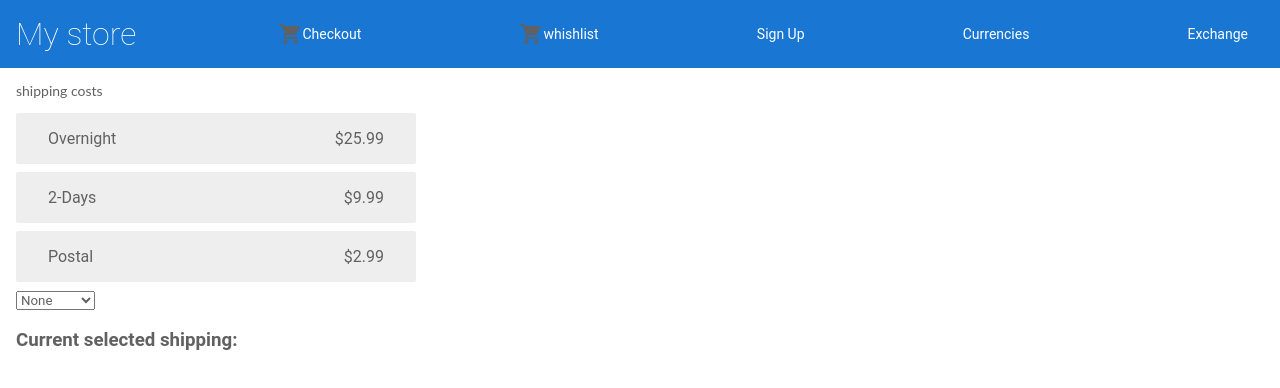
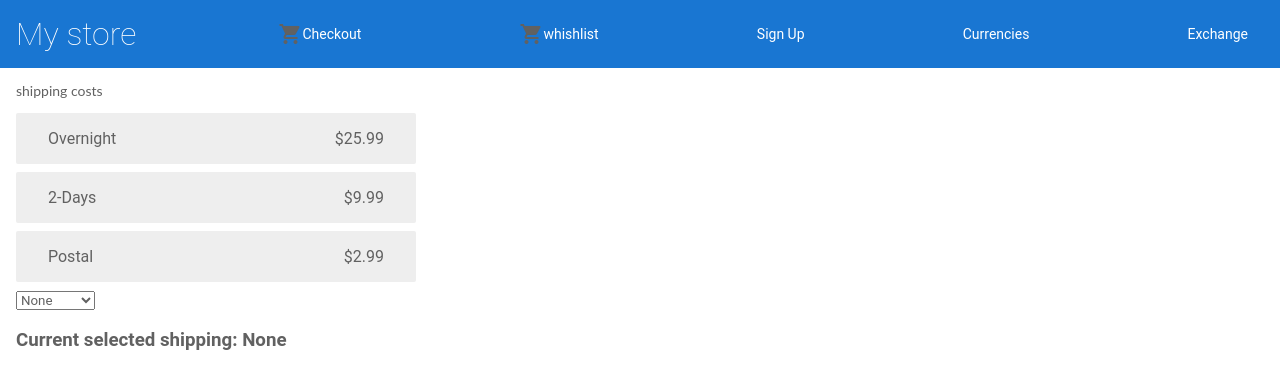
Before and after one commit to DOKVADZETAKO/angular-tutorial-1, an Angular app: page /shipping in a window 1280 px wide. Shown: the top 388 px of the page. Built offline with nearby package versions, Linux system fonts and the light colour scheme.

Commit message:
feat(21-di-part-4): Finish tutorial

```diff
--- a/src/app/app.module.ts
+++ b/src/app/app.module.ts
@@ -12,7 +12,7 @@ import { CartComponent } from './cart/cart.component';
 import { ShippingComponent } from './shipping/shipping.component';
 import { HttpClientModule } from '@angular/common/http';
 import { WishlistComponent } from './wishlist/wishlist.component';
-import { ReactiveFormsModule } from '@angular/forms';
+import { ReactiveFormsModule, FormsModule } from '@angular/forms';
 import { signUpComponent } from './signUp/signUp.component';
 import { CurrencyComponent } from './currency/currency.component';
 import { ExchangeComponent } from './exchange/exchange.component';
@@ -45,7 +45,8 @@ import { ExchangeComponent } from './exchange/exchange.component';
       { path: 'currency', component: CurrencyComponent },
       { path: 'exchange', component: ExchangeComponent }
     ]),
-    ReactiveFormsModule
+    ReactiveFormsModule,
+    FormsModule
   ],
   providers: [],
   bootstrap: [AppComponent]
--- a/src/app/shipping.service.ts
+++ b/src/app/shipping.service.ts
@@ -5,7 +5,7 @@ import { HttpClient } from '@angular/common/http';
   providedIn: 'root'
 })
 export class ShippingService {
-  type;
+  private type ='None';
 
   constructor(private http: HttpClient) { }
 
--- a/src/app/shipping/shipping.component.html
+++ b/src/app/shipping/shipping.component.html
@@ -5,9 +5,9 @@
     <span>{{shipping.price | currency}}</span>
 </div>
 
-<select (change)="selectShipping($event.target.value)">
-    <option>None</option>
-    <option *ngFor="let shipping of shippingCosts | async">{{shipping.name}}</option>
+<select [(ngModel)]="selectedShipping" (change)="selectShipping($event.target.value)">
+    <option [value]="'None'">None</option>
+    <option [value]="shipping.name" *ngFor="let shipping of shippingCosts | async">{{shipping.name}}</option>
 </select>
 
 <h3>
--- a/src/app/shipping/shipping.component.ts
+++ b/src/app/shipping/shipping.component.ts
@@ -8,16 +8,14 @@ import { ShippingService } from '../shipping.service';
 })
 export class ShippingComponent implements OnInit {
   shippingCosts;
+  selectedShipping
 
   constructor(private shippingService: ShippingService) {
     this.shippingCosts = shippingService.getShippingCosts();
+    this.selectedShipping = shippingService.gettype();
   }
 
   ngOnInit() {
-  }
-
-  get selectedShipping() {
-    return this.shippingService.gettype();
   }
 
   selectShipping(value) {
```
